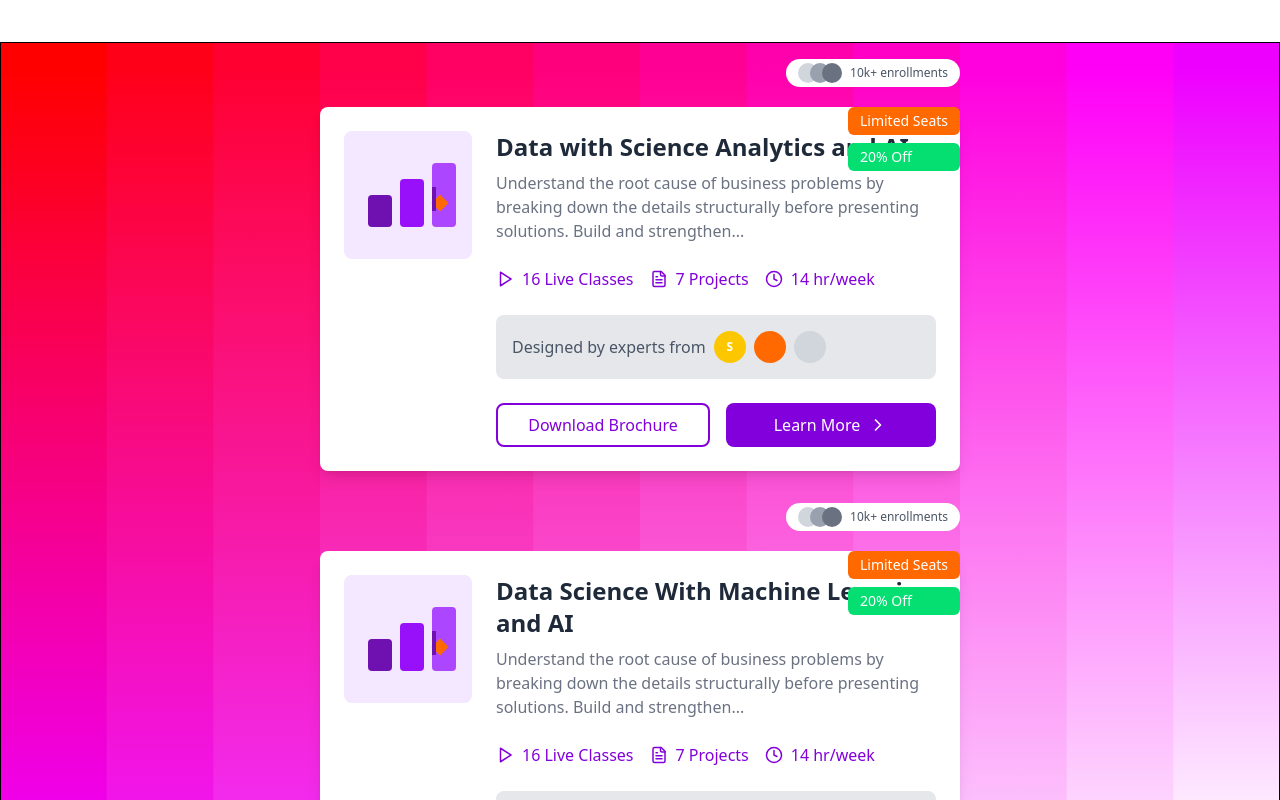
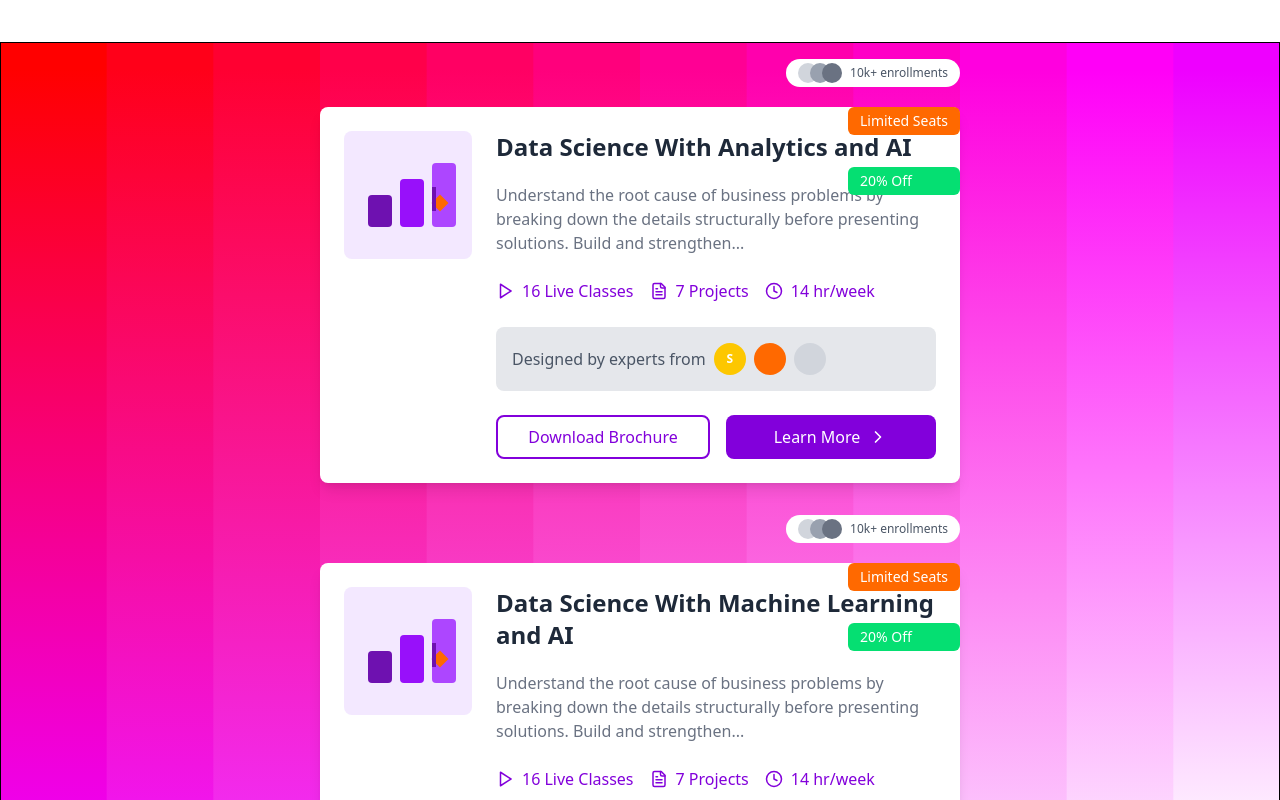
Before and after one commit to patilrohit1964/edu_sys, a React (Vite) app in the folder client/: page / in a window 1280 px wide. Shown: the part 2800-3600 px from the top of the page. Built offline with nearby package versions, Linux system fonts and the light colour scheme; grey boxes are pictures that could not be loaded.

Commit message:
done cards

```diff
--- a/client/src/pages/DataAnalyticCard.jsx
+++ b/client/src/pages/DataAnalyticCard.jsx
@@ -1,7 +1,7 @@
 import { Play, FileText, Clock, ChevronRight, X } from "lucide-react";
 import { useState } from "react";
 
-export default function DataAnalyticsCard({courseName,courseInfo}) {
+export default function DataAnalyticsCard({ courseName, courseInfo }) {
     const [isHovered, setIsHovered] = useState(false);
     const [showPopup, setShowPopup] = useState(false);
     const [formData, setFormData] = useState({
@@ -60,7 +60,7 @@ export default function DataAnalyticsCard({courseName,courseInfo}) {
 
                         <div className="flex-grow">
                             <h2 className="text-2xl font-bold text-gray-800">{courseName}</h2>
-                            <p className="text-gray-500 mt-2">
+                            <p className="text-gray-500 mt-5">
                                 Understand the root cause of business problems by breaking down the
                                 details structurally before presenting solutions. Build and strengthen...
                             </p>
@@ -113,7 +113,7 @@ export default function DataAnalyticsCard({courseName,courseInfo}) {
                     <div className="bg-orange-500 text-white px-3 py-1 rounded-md text-sm font-medium">
                         Limited Seats
                     </div>
-                    <div className="bg-green-400 text-white px-3 py-1 rounded-md text-sm font-medium">
+                    <div className="bg-green-400 text-white px-3 py-1 rounded-md text-sm font-medium mt-6">
                         20% Off
                     </div>
                 </div>
--- a/client/src/pages/Home.jsx
+++ b/client/src/pages/Home.jsx
@@ -172,7 +172,7 @@ const Home = () => {
             <div className={`relative`}>
                 <img src={course} alt="" />
                 <div className='absolute top-0 left-0 w-full h-full flex flex-wrap items-center justify-around border m-auto'>
-                    {[{ courseName: "Data with Science Analytics and AI" }, { courseName: "Data Science With Machine Learning and AI" }, { courseName: "Data Analytics and Ai" }, { courseName: "Data Analytics and Ai" }].map(el => (
+                    {[{ courseName: "Data Science With Analytics and AI" }, { courseName: "Data Science With Machine Learning and AI" }, { courseName: "Data Analytics and Ai" }, { courseName: "Data Analytics and Ai" }].map(el => (
                         <DataAnalyticsCard courseName={el.courseName} />
                     ))}
                 </div>
```
